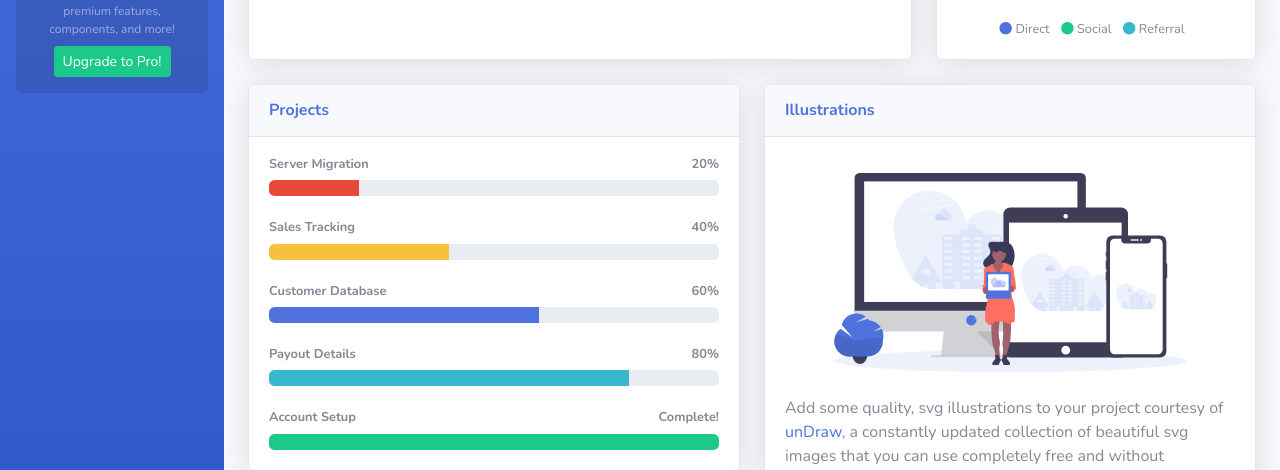
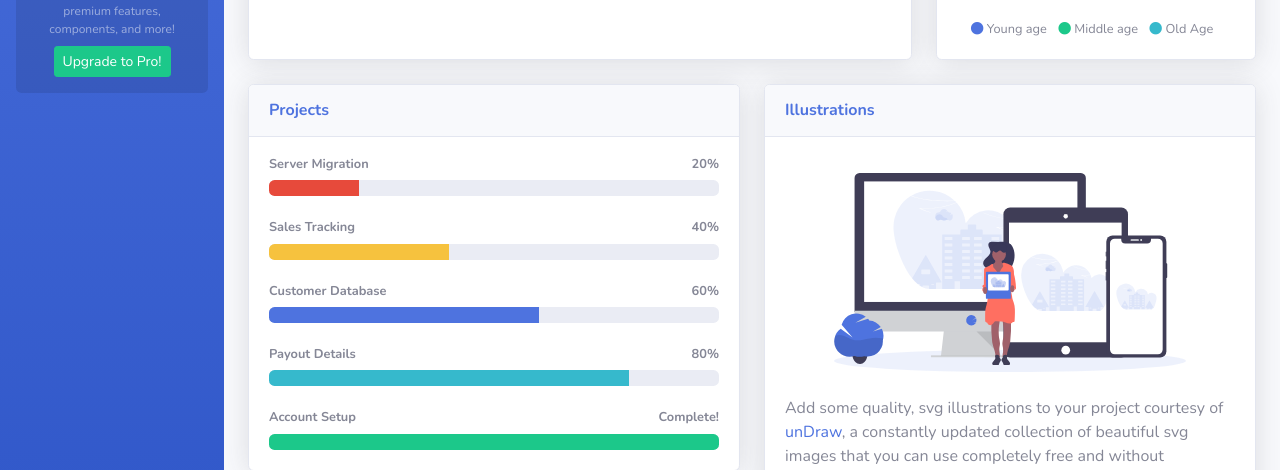
Before and after one commit to vikasdo/Retailer_Book_recommendation, a Flask app: template bookstore/templates/index.html in a window 1280 px wide. Shown: the part 633-1103 px from the top of the page. Run offline with Flask 2, Linux system fonts and the light colour scheme; the template is opened without the code that fills it, so the values that code supplies are empty; a map, chart or similar area stays blank; parts of the project's set-up code (start-up, migrations or seed data) failed here and were passed over; some libraries are stand-ins or nearby versions.

Commit message:
'piechart'

```diff
--- a/bookstore/static/js/demo/chart-pie-demo.js
+++ b/bookstore/static/js/demo/chart-pie-demo.js
@@ -1,35 +1,3 @@
-// Set new default font family and font color to mimic Bootstrap's default styling
-Chart.defaults.global.defaultFontFamily = 'Nunito', '-apple-system,system-ui,BlinkMacSystemFont,"Segoe UI",Roboto,"Helvetica Neue",Arial,sans-serif';
-Chart.defaults.global.defaultFontColor = '#858796';
-
-// Pie Chart Example
-var ctx = document.getElementById("myPieChart");
-var myPieChart = new Chart(ctx, {
-  type: 'doughnut',
-  data: {
-    labels: ["Direct", "Referral", "Social"],
-    datasets: [{
-      data: [55, 30, 15],
-      backgroundColor: ['#4e73df', '#1cc88a', '#36b9cc'],
-      hoverBackgroundColor: ['#2e59d9', '#17a673', '#2c9faf'],
-      hoverBorderColor: "rgba(234, 236, 244, 1)",
-    }],
-  },
-  options: {
-    maintainAspectRatio: false,
-    tooltips: {
-      backgroundColor: "rgb(255,255,255)",
-      bodyFontColor: "#858796",
-      borderColor: '#dddfeb',
-      borderWidth: 1,
-      xPadding: 15,
-      yPadding: 15,
-      displayColors: false,
-      caretPadding: 10,
-    },
-    legend: {
-      display: false
-    },
-    cutoutPercentage: 80,
-  },
-});
+version https://git-lfs.github.com/spec/v1
+oid sha256:7aaa658d14003e7d9a4ce12f179eab2fa0b974a4e3bb31366de68b76f271f12f
+size 285
--- a/bookstore/templates/index.html
+++ b/bookstore/templates/index.html
@@ -526,13 +526,13 @@
                                     </div>
                                     <div class="mt-4 text-center small">
                                         <span class="mr-2">
-                                            <i class="fas fa-circle text-primary"></i> Direct
+                                            <i class="fas fa-circle text-primary"></i> Young age
                                         </span>
                                         <span class="mr-2">
-                                            <i class="fas fa-circle text-success"></i> Social
+                                            <i class="fas fa-circle text-success"></i> Middle age
                                         </span>
                                         <span class="mr-2">
-                                            <i class="fas fa-circle text-info"></i> Referral
+                                            <i class="fas fa-circle text-info"></i> Old Age
                                         </span>
                                     </div>
                                 </div>
@@ -761,6 +761,39 @@
 
 {% if data %}
 
+// Pie Chart Example
+var ctx = document.getElementById("myPieChart");
+var myPieChart = new Chart(ctx, {
+  type: 'doughnut',
+  data: {
+    labels:  [{%for vals in data["age_group"].keys()%}"{{vals}}",{%endfor%} ],
+    datasets: [{
+      data:  [{%for vals in data["age_group"].values()%}{{vals}},{%endfor%} ],
+      backgroundColor: ['#4e73df', '#1cc88a', '#36b9cc'],
+      hoverBackgroundColor: ['#2e59d9', '#17a673', '#2c9faf'],
+      hoverBorderColor: "rgba(234, 236, 244, 1)",
+    }],
+  },
+  options: {
+    maintainAspectRatio: false,
+    tooltips: {
+      backgroundColor: "rgb(255,255,255)",
+      bodyFontColor: "#858796",
+      borderColor: '#dddfeb',
+      borderWidth: 1,
+      xPadding: 15,
+      yPadding: 15,
+      displayColors: false,
+      caretPadding: 10,
+    },
+    legend: {
+      display: false
+    },
+    cutoutPercentage: 80,
+  },
+});
+
+
 var arr=[    {% for  i in  range(data["book_revenue"]|length) %}{  {% for  k,v in  data["book_revenue"].items() %}"{{k}}":{{v}},{%endfor%}  }, {%endfor%} ];
 
 // Bar Chart Example
```
